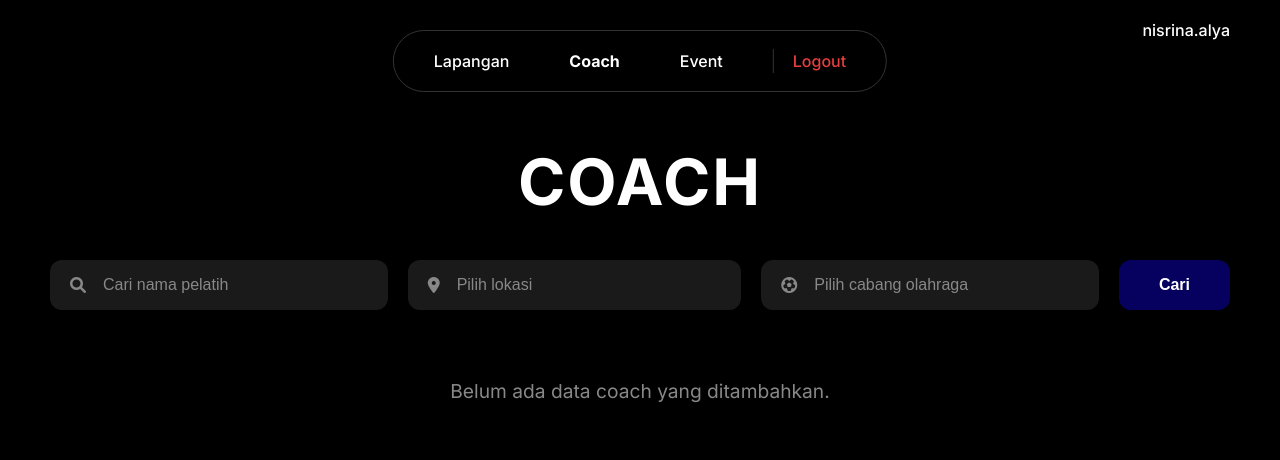
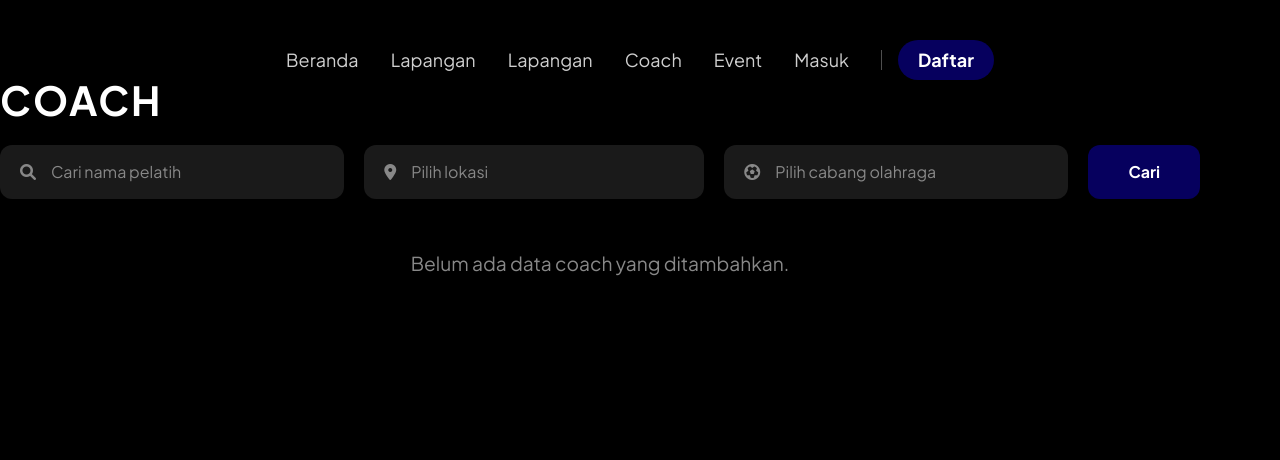
Before and after one commit to pbp-kelompok-c04/askmo, a Django app: page /coach/ in a window 1280 px wide. Shown: the top 460 px of the page. Before the commit the page ends 403 px from the top, so only its background shows below. Run offline with Django 5.2, Linux system fonts and the light colour scheme; data that the repository does not hold is empty; some libraries are stand-ins or nearby versions.

Commit message:
benerin navbar

```diff
--- a/coach/templates/coach/index.html
+++ b/coach/templates/coach/index.html
@@ -1,9 +1,7 @@
+{% extends 'base.html' %}
 {% load static %}
-<!DOCTYPE html>
-<html lang="en">
-<head>
-    <meta charset="UTF-8">
-    <meta name="viewport" content="width=device-width, initial-scale=1.0">
+
+{% block meta %}
 <title>Coach Finder - ASKMO</title>
 <link rel="stylesheet" href="{% static 'coach/style.css' %}">
 <link href="https://fonts.googleapis.com/css2?family=Inter:wght@400;500;700&display=swap" rel="stylesheet">
@@ -46,24 +44,19 @@
         width: 100%;
     }
 </style>
-</head>
-<body>
-    <header>
-        <nav>
-            <ul>
-                <li><a href="#">Lapangan</a></li>
-                <li><a href="{% url 'coach:coach_list' %}" class="active">Coach</a></li>
-                <li><a href="#">Event</a></li>
-                <li><a href="#" class="logout">Logout</a></li>
-            </ul>
-        </nav>
-        <div class="user-profile">
-            <span>nisrina.alya</span>
+{% endblock meta %}
+
+{% block content %}
+{% include 'navbar.html' %}
+    <div class="fixed top-9 right-9 z-50 hidden md:block">
+        <a href="{% url 'main:show_profile' %}">
+            <div class="flex items-center space-x-2 px-4 py-2 text-[#CFCFCF] text-sm font-medium">
+            <span>{{ user.username }}</span>
             </div>
-    </header>
-
+        </a>
+    </div>
     <main>
-        <h1>COACH</h1>
+        <h1 style="margin-top: 70px; font-size: 40px; margin-bottom: 15px;"><b>COACH</b></h1>
 
         <form class="search-container" method="GET" action="{% url 'coach:coach_list' %}">
             <div class="search-input">
@@ -101,5 +94,4 @@
             {% endfor %}
         </div>
     </main>
-</body>
-</html>
+{% endblock content %}
--- a/main/templates/wishlist/wishlist_coach_list.html
+++ b/main/templates/wishlist/wishlist_coach_list.html
@@ -92,6 +92,12 @@
   </a>
 </div>
 
+<div class="fixed top-9 left-9 z-50 hidden md:block">
+    <a href="{% url 'main:show_profile' %}" class="text-gray-300 hover:text-white font-medium transition-colors">
+    ← Kembali ke Profile
+    </a>
+</div>
+
 <div class="wishlist-container">
     <h1 style="font-size: 40px; text-align: center;"><b>List - Coach</b></h1>
     <main>
--- a/main/templates/wishlist/wishlist_lapangan_list.html
+++ b/main/templates/wishlist/wishlist_lapangan_list.html
@@ -177,6 +177,12 @@
       <span>{{ user.username }}</span>
     </div>
   </a>
+</div>
+
+<div class="fixed top-9 left-9 z-50 hidden md:block">
+    <a href="{% url 'main:show_profile' %}" class="text-gray-300 hover:text-white font-medium transition-colors">
+    ← Kembali ke Profile
+    </a>
 </div>
 
 <div class="main-content-container">
--- a/templates/navbar.html
+++ b/templates/navbar.html
@@ -8,7 +8,7 @@
                   <div class="flex items-center space-x-8 text-lg">
                       <a href="{% url 'main:show_main' %}" class="text-[#CFCFCF] hover:text-white transition-colors duration-300">Beranda</a>
                       <a href="{% url 'main:show_lapangan_dashboard' %}" class="text-[#CFCFCF] hover:text-white transition-colors duration-300">Lapangan</a>
-                      <a href="#" class="text-[#CFCFCF] hover:text-white transition-colors duration-300">Coach</a>
+                      <a href="{% url 'coach:coach_list' %}" class="text-[#CFCFCF] hover:text-white transition-colors duration-300">Coach</a>
                       <a href="{% url 'main:show_event' %}" class="text-[#CFCFCF] hover:text-white transition-colors duration-300">Event</a>
                       <a></a>
                   </div>
```
Lines whose indentation alone changed are shown as unchanged.
